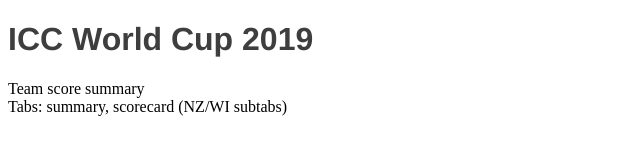
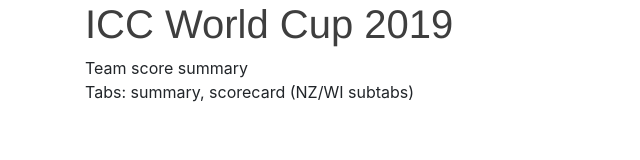
Before and after one commit to way2datta/scoreboard, a React app in the folder react-simple/: page / in a window 1280 px wide. Shown: the whole page, without its empty margins (0-640 px from the left). Built offline with nearby package versions, Linux system fonts and the light colour scheme.

Commit message:
Added bootstrap

```diff
--- a/react-simple/package.json
+++ b/react-simple/package.json
@@ -22,6 +22,7 @@
   "author": "Dattatray Kale",
   "license": "ISC",
   "dependencies": {
+    "bootstrap": "^4.3.1",
     "express": "^4.17.1",
     "path": "^0.12.7",
     "react": "^16.8.6",
--- a/react-simple/src/components/Leaderboard.js
+++ b/react-simple/src/components/Leaderboard.js
@@ -6,12 +6,12 @@
 
 const Leaderboard = () => {
   return (
-    <>
+    <div className="container">
       <Header />
       <MatchSummary />
       <FeaturedSection />
       <Tabs/>
-    </>
+    </div>
   );
 };
 export default Leaderboard;
--- a/react-simple/src/styles/App.scss
+++ b/react-simple/src/styles/App.scss
@@ -1,3 +1,5 @@
+@import '~bootstrap/scss/bootstrap.scss';
+
 h1, h2, h3, h4, h5, p {
     font-family: helvetica;
     color: #3e3e3e;
```
Also changed, not shown: 1 other file.
